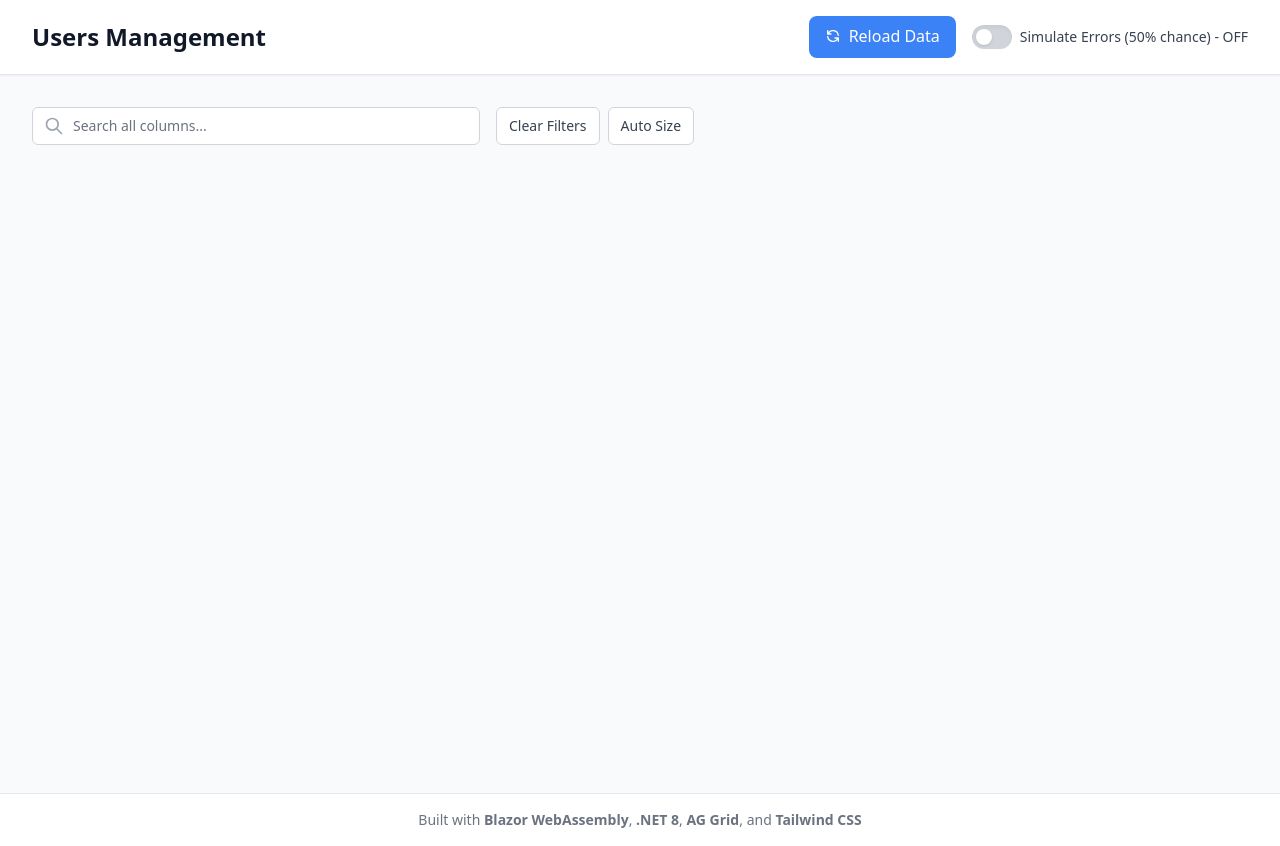
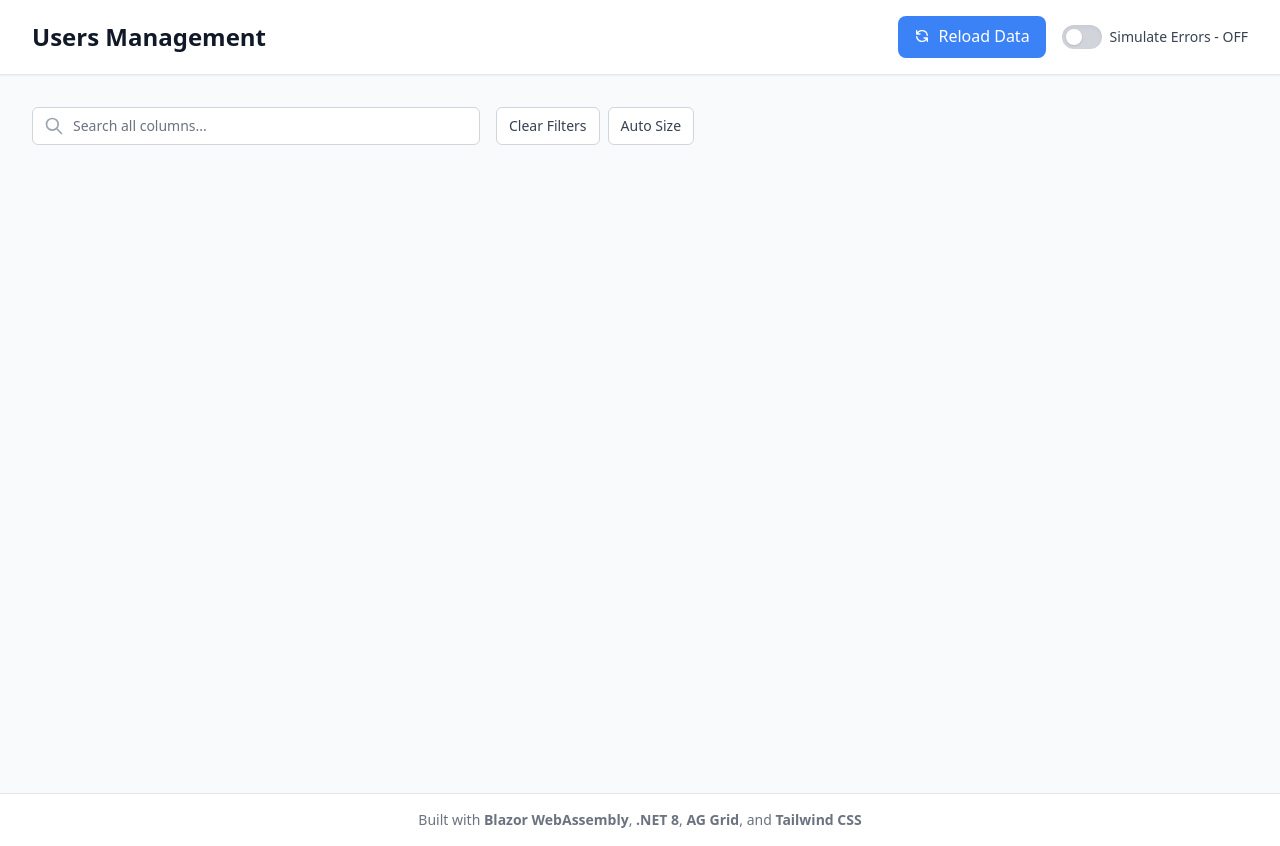
Before and after one commit to 9ntonio/OmneSoft, an ASP.NET Core app: page / in a window 1280 px wide. Run offline with ASP.NET Core 8, Linux system fonts and the light colour scheme; some libraries are stand-ins or nearby versions.

Commit message:
[9ntonio][copy updates]

```diff
--- a/Pages/Home.razor
+++ b/Pages/Home.razor
@@ -6,7 +6,7 @@
 @implements IDisposable
 @namespace OmneSoft.Pages
 
-<PageTitle>Users - OmneSoft</PageTitle>
+<PageTitle>Users</PageTitle>
 
 <header class="bg-white shadow-sm border-b">
     <div class="px-8 py-4">
@@ -45,7 +45,7 @@
                             <div class="@(simulateErrors ? "translate-x-4" : "translate-x-0") absolute w-4 h-4 bg-white rounded-full shadow inset-y-1 left-1 transition-transform"></div>
                         </div>
                         <span class="ml-2 text-sm font-medium text-gray-700">
-                            Simulate Errors (50% chance) - @(simulateErrors ? "ON" : "OFF")
+                            Simulate Errors - @(simulateErrors ? "ON" : "OFF")
                         </span>
                     </label>
                 </div>
```
Also changed, not shown: README.md.
